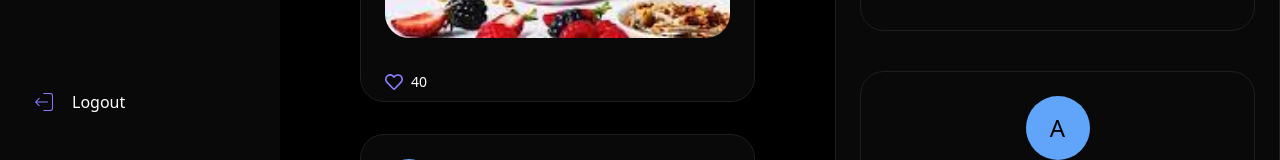
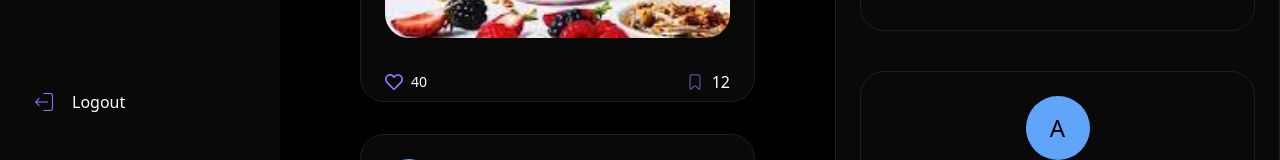
Before and after one commit to Cakinn1/mini-instagram-clone, a React (Create React App) app: page / in a window 1280 px wide. Shown: the part 630-790 px from the top of the page. Built offline with nearby package versions, Linux system fonts and the light colour scheme.

Commit message:
re-implemented adding bookmarks

```diff
--- a/src/App.tsx
+++ b/src/App.tsx
@@ -23,7 +23,7 @@ export default function App() {
     user: null,
   });
 
-  const [bookmark, setBookmark] = useState<ResultsProps[]>([]);
+  const [bookmark, setBookmark] = useState<SinglePostProps[]>([]);
   const [isLoading, setIsLoading] = useState<boolean>(false);
   const [searchInput, setSearchInput] = useState<string>("");
   const [filteredPost, setFilteredPost] = useState<
@@ -52,112 +52,70 @@ export default function App() {
   }, []);
 
   function addBookmark(id: number): void {
-    const findItem: SinglePostProps | undefined = mainData.results
-      ?.flatMap((item: ResultsProps) => {
-        return item.posts.find((post: SinglePostProps) => {
-          return post.id === id;
-        });
+    const updateBookmark = mainData.results
+      ?.flatMap((item) => {
+        return item.posts;
       })
-      .find((item) => item !== undefined);
+      .find((post) => post.id === id);
 
-    if (findItem) {
-      const findBookmarkItem: SinglePostProps | undefined = bookmark
-        .flatMap((item: ResultsProps) => {
-          return item.posts.find((post: SinglePostProps) => {
-            return post.id === id;
-          });
-        })
-        .find((item) => item !== undefined);
-
-      if (findBookmarkItem) {
-        setBookmark((prevData: ResultsProps[]): ResultsProps[] => {
-          const updateData: ResultsProps[] = prevData.map(
-            (item: ResultsProps) => {
+    if (updateBookmark) {
+      setBookmark((data) => {
+        if (data.find((item) => item.id === updateBookmark.id)) {
+          setMainData((prevData) => {
+            return {
+              ...prevData,
+              results: (prevData.results ?? []).flatMap((item) => {
                 return {
                   ...item,
-                posts: item.posts.map((post: SinglePostProps) => {
-                  return post.id === id
-                    ? { ...post, bookmark: post.bookmarks - 1 }
+                  posts: item.posts?.map((post) => {
+                    return post.id === updateBookmark.id
+                      ? { ...post, bookmarks: post.bookmarks - 1 }
                       : post;
                   }),
                 };
-            }
-          );
+              }),
+            };
+          });
 
-          setMainData((data: MainProps): MainProps => {
-            const updateData: ResultsProps[] = (data.results || []).map(
-              (item: ResultsProps) => {
+          const deleteItemFromBookmarks = data.filter((item) => {
+            return item.id !== updateBookmark.id;
+          });
+
+          return data.filter((item) => {
+            return item.id !== updateBookmark.id
+          })
+        } else {
+          setMainData((prevData) => {
+            const updatedData = (prevData.results ?? []).flatMap((item) => {
               return {
                 ...item,
-                  posts: item.posts.map((post: SinglePostProps) => {
-                    return post.id === id
-                      ? { ...post, bookmark: post.bookmarks - 1 }
+                posts: item.posts?.map((post) => {
+                  return post.id === updateBookmark.id
+                    ? { ...post, bookmarks: post.bookmarks + 1 }
                     : post;
                 }),
               };
-              }
-            );
+            });
             return {
-              ...data,
-              results: updateData,
+              ...prevData,
+              results: updatedData,
             };
           });
 
-          const filteredData: ResultsProps[] = updateData.filter(
-            (item: ResultsProps) => {
-              item.posts.find((post: SinglePostProps) => post.id !== id);
+          return [...bookmark, updateBookmark];
         }
-          );
-          return [...filteredData];
-        });
-      } else {
-        setBookmark((prevData: ResultsProps[]): ResultsProps[] => {
-          const updatedData: ResultsProps[] = prevData.map(
-            (item: ResultsProps) => {
-              return {
-                ...item,
-                posts: item.posts.map((post: SinglePostProps) => {
-                  return post.id === findItem.id
-                    ? { ...post, ...findItem, bookmarks: post.bookmarks + 1 }
-                    : post;
-                }),
-              };
-            }
-          );
-
-          setMainData((prevData: MainProps): MainProps => {
-            const updateMainData: ResultsProps[] = (prevData.results || []).map(
-              (item: ResultsProps) => {
-                return {
-                  ...item,
-                  posts: item.posts.map((post: SinglePostProps) => {
-                    return post.id === id
-                      ? { ...post, bookmark: post.bookmarks + 1 }
-                      : post;
-                  }),
-                };
-              }
-            );
-            return {
-              ...prevData,
-              results: updateMainData,
-            };
-          });
-
-          return updatedData;
-
-          // return [...prevData, {upd}];
       });
     }
   }
-  }
+
+
 
   function addFollowers(username: string): MainProps {
     if (userData) {
       setMainData((prevData: MainProps): MainProps => {
         return {
           ...prevData,
-          results: prevData.results!.map((item: ResultsProps) => {
+          results: (prevData.results ?? []).map((item: ResultsProps) => {
             return item.user.username === username
               ? {
                   ...item,
@@ -196,13 +154,14 @@ export default function App() {
   useEffect(() => {
     function handleSearch() {
       if (mainData.results) {
-
-        console.log(mainData)
+        console.log(mainData);
         const updatePost: SinglePostProps[] = mainData.results.flatMap(
           (item: ResultsProps) => {
-            return item?.posts?.filter((post: SinglePostProps) => {
+            return (
+              item?.posts?.filter((post: SinglePostProps) => {
                 return post?.description.includes(searchInput);
-            }) || [];
+              }) || []
+            );
           }
         );
         setFilteredPost(updatePost);
@@ -221,7 +180,6 @@ export default function App() {
 
   // }
 
-  console.log(mainData);
   return (
     <div className="flex mx-auto max-w-[1600px] h-[100vh] gap-x-4 ">
       <Router>
--- a/src/components/Bookmarks.tsx
+++ b/src/components/Bookmarks.tsx
@@ -3,7 +3,7 @@ import Post from "./Post";
 import { IoIosBookmark } from "react-icons/io";
 
 interface BookmarkProps {
-  bookmark: ResultsProps[];
+  bookmark: SinglePostProps[];
 }
 export default function Bookmarks(props: BookmarkProps) {
   const { bookmark } = props;
@@ -16,13 +16,11 @@ export default function Bookmarks(props: BookmarkProps) {
       <div className="flex flex-wrap gap-x-6">
         {bookmark.length > 0 ? (
           bookmark.map((item) =>
-            item.posts.map((post) => (
               <Post // username={ite}
-                photo={post.photo}
-                id={post.id}
+                photo={item.photo}
+                id={item.id}
                 savedPost={true}
               />
-            ))
           )
         ) : (
           <div className="flex w-full justify-center items-center">
--- a/src/components/Feed.tsx
+++ b/src/components/Feed.tsx
@@ -16,7 +16,7 @@ interface FeedProps {
   mainData: MainProps;
   setMainData: (value: MainProps) => void;
   addBookmark: (value: number) => void;
-  bookmark: ResultsProps[];
+  bookmark: SinglePostProps[];
   userData: UserProps[] | undefined;
   addFollowers: (value: string) => void;
   isLoading: boolean;
--- a/src/components/Posts.tsx
+++ b/src/components/Posts.tsx
@@ -7,7 +7,7 @@ import { Link } from "react-router-dom";
 interface PostsProps extends SinglePostProps {
   handleLikes: (value: number) => void;
   addBookmark: (value: number) => void;
-  bookmark: ResultsProps[];
+  bookmark: SinglePostProps[];
   isLoading: boolean;
   user: {
     username: string;
@@ -36,9 +36,19 @@ export default function Posts(props: PostsProps) {
     isLoading,
   } = props;
 
-  // const itemExistsAlready: ResultsProps | undefined = bookmark.find((item: ResultsProps) => {
-  //   return item.id === id;
-  // });
+  // const itemExistsAlready: ResultsProps | undefined = bookmark.find(
+  //   (item: ResultsProps) => {
+  //     return item.id === id;
+  //   }
+  // );
+
+  const itemAlreadyInBookmark = bookmark.find((item) => {
+    return item.id === id;
+  });
+  // const itemAlreadyInBookmark = bookmark.find(
+  //   (item) =>
+  //     Array.isArray(item.posts) && item.posts.some((post) => post.id === id)
+  // );
 
   return (
     <>
@@ -100,7 +110,7 @@ export default function Posts(props: PostsProps) {
               onClick={() => addBookmark(id)}
               className="flex items-center cursor-pointer group duration-300 gap-x-2"
             >
-              {/* {itemExistsAlready ? (
+              {itemAlreadyInBookmark ? (
                 <>
                   <FaBookmark className=" text-[#877eff] group-hover:text-" />
                   <h1>{bookmarks}</h1>
@@ -110,7 +120,7 @@ export default function Posts(props: PostsProps) {
                   <CiBookmark className="text-lg  text-[#877eff] group-hover:text-" />
                   <h1>{bookmarks}</h1>
                 </>
-              )} */}
+              )}
             </div>
           </form>
         </div>
```
Lines whose indentation alone changed are shown as unchanged.
